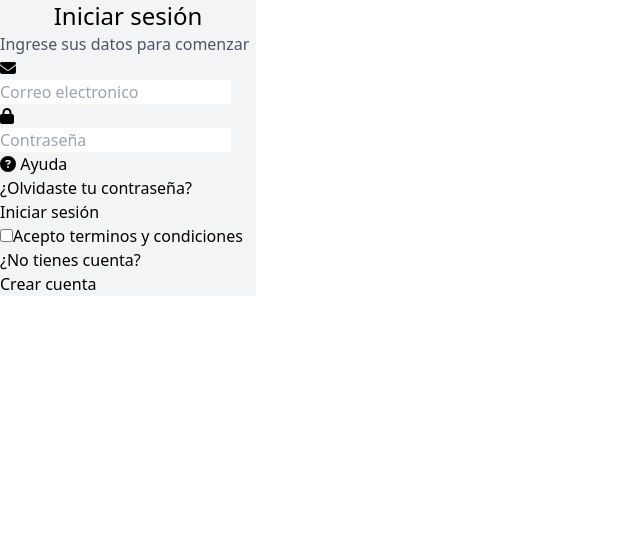
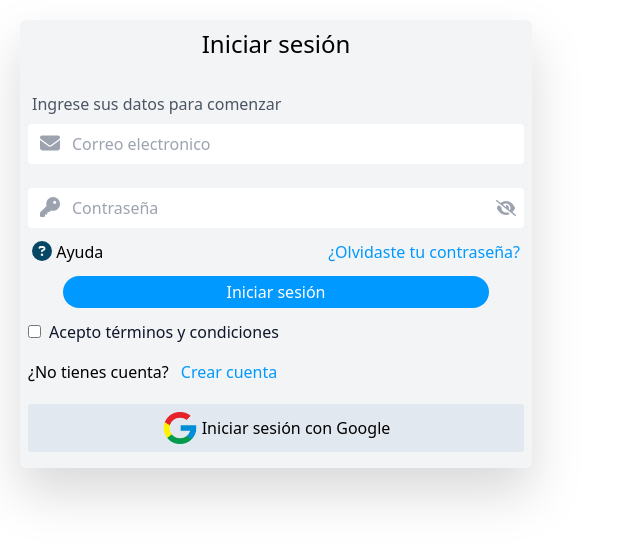
Before and after one commit to javierhol/FrontendStored, a React (Create React App) app: page /auth in a window 1280 px wide. Shown: the top 542 px of the page, without its empty margins (0-640 px from the left). Built offline with nearby package versions, Linux system fonts and the light colour scheme.

Commit message:
1) Creacion de login
- validar campos email y password
- mostrar y ocultar contraseña
- interface terminada
- boton de authenticacion con google

```diff
--- a/package.json
+++ b/package.json
@@ -14,9 +14,11 @@
     "@types/node": "^16.18.3",
     "@types/react": "^18.0.24",
     "@types/react-dom": "^18.0.8",
+    "animate.css": "^4.1.1",
     "formik": "^2.2.9",
     "react": "^18.2.0",
     "react-dom": "^18.2.0",
+    "react-icons": "^4.6.0",
     "react-router-dom": "^6.4.3",
     "react-scripts": "5.0.1",
     "typescript": "^4.8.4",
--- a/src/components/AuthUser.jsx
+++ b/src/components/AuthUser.jsx
@@ -1,95 +1,154 @@
-import React from 'react'
+import React, {useState} from 'react'
 import '../index.css';
 import { Formik, Field, Form, ErrorMessage } from "formik";
 import { FontAwesomeIcon } from "@fortawesome/react-fontawesome";
-import { faEnvelope,faLock,faCircleQuestion } from "@fortawesome/free-solid-svg-icons";
+import { faEnvelope, faKey, faCircleQuestion,faEye,faPhone, faEyeSlash } from "@fortawesome/free-solid-svg-icons";
+import { BiMusic } from "react-icons/bi";
 import * as Yup from "yup";
-import { Link} from "react-router-dom"
+import google from "../assets/img/google.png"
+import 'animate.css';
+import { Link } from "react-router-dom"
 export const AuthUser = () => {
-    let errores={}
+
+    const [typeInput, setTypeInput] = useState(true)
+
     return (
         <>
-   <div className="form_Login w-1/5 ">
-    <div className="login bg-gray-100 w-full ">
-        <h1 className='text-blanck text-2xl text-center font-sans font-medium'>Iniciar sesión</h1>
+            <div className="form_Login w-2/5 m-5 drop-shadow-2xl ">
+                <div className="login bg-gray-100 w-full rounded-md">
+                    <h1 className='text-black  block p-2  text-2xl text-center font-sans font-medium'>Iniciar sesión</h1>
 
                     <div className="descripcion">
-            <p className="title text-gray-600 text-base font-sans">
+                        <p className="title text-gray-600 text-base font-sans
+                        mt-6 mb-2
+                        mx-3">
                             Ingrese sus datos para comenzar
                         </p>
                     </div>
-
                     <Formik
-        initialValues={{ email: "", password: "",toggle: false,
-        checked: [], }}
-
+                        initialValues={{
+                            email: "", password: "", toggle: false,
+                            checked: [],
+                        }}
                         validationSchema={
                             Yup.object({
                                 email: Yup.string().email("El email no es valido").required("El campo no puede estar vacio"),
-                password: Yup.string().required("La contraseña no es valido")
+                                password: Yup.string().required("El campo no puede estar vacio").min(6,"Debe tener mas de 6 caracteres")
+                                ,
                             })
                         }
-        onSubmit={(values)=>{
+                        onSubmit={(values) => {
                             alert("Hola")
                         }}
                     >
-
                         <Form>
 
+                            <div className="Fiel-email bg-white flex items-center mx-2 my-1
+                           border-solid border-1 border-slate-300 rounded
+                             ">
+                                <div className="icons   py-2 px-2 text-gray-400">
+                                    <FontAwesomeIcon icon={faEnvelope}
 
-               <div className="Fiel-email">
-                <div className="icons">
-                    <FontAwesomeIcon icon={faEnvelope}/>
+                                    className="mx-1 text-xl"/>
+                                </div>
+                                <div className="email w-full">
+                                    <Field type="email" name="email"
+                                        placeholder="Correo electronico"
+                                        className="w-full block
+                                         outline-none " />
+                                </div>
+                            </div>
+                            <div className="error">
+                                <ErrorMessage component="p" className='mx-2 block text-red-600
+                                animate__animated animate__fadeInUp ' name='email' />
                             </div>
 
-                <div className="email">
-                <Field  type="email" name="email" placeholder="Correo electronico"/>
+                            <div className="Fiel-email bg-white flex items-center mx-2 mt-6
+                           border-solid border-1 border-slate-300 rounded">
+                                <div className="icons    py-2 px-2 text-gray-400">
+                                    <FontAwesomeIcon icon={faKey}
+
+                                    className="mx-1 text-xl"/>
                                 </div>
 
+                                <div className=" w-full">
+                                    <Field type={typeInput == true?"password":"text"} name="password" placeholder="Contraseña"
+                                    className="w-full block
+                                    outline-none"
+
+                                    />
+
                                 </div>
-                <div className="error">
-                <ErrorMessage component="p" className='text-red-600' name='email' />
-                </div>
-
-                <div className="Field-password">
-                    <div className="icons">
-                        <FontAwesomeIcon icon={faLock}/>
-                    </div>
-
-                <div className="password">
-                <Field type="password" name="password" placeholder="Contraseña"/>
+                                <div className="passEye
+                                 py-2 px-2 text-gray-400
+                                 cursor-pointer
+                                "
+                                name="eye"
+                                onClick={()=>{
+                                    setTypeInput(!typeInput)
+                                }}>
+                                    {typeInput == true ?<FontAwesomeIcon icon={faEyeSlash}
+                                    className="animate__animated animate__fadeInRight"/>:<FontAwesomeIcon icon={faEye}
+                                    className="animate__animated animate__fadeInRight"/>}
 
                                 </div>
                             </div>
 
                             <div className="error">
-                <ErrorMessage component="p" className='text-red-600' name='password'/>
+                                <ErrorMessage component="p" className='mx-2 block text-red-600
+                                animate__animated animate__fadeInUp' name='password' />
                             </div>
 
-                <div className="ayuda">
-                    <p>  <FontAwesomeIcon icon={faCircleQuestion}/> Ayuda</p>
-                    <Link to="/signup">
+                            <div className="flex justify-between m-3">
+                               <Link to="ayuda">
+                               <p>  <FontAwesomeIcon icon={faCircleQuestion}
+
+                                className="text-[#074766] text-xl"/> Ayuda</p>
+                               </Link>
+                                <Link to="/recoveryPassword"
+                                className='text-[#0099FF] hover:underline'>
                                     ¿Olvidaste tu contraseña?
                                 </Link>
                             </div>
 
-                <div className="button">
-                <button  type='submit'>Iniciar sesión</button>
+                            <div className="button w-full">
+                                <button type='submit'
+                                className='bg-[#0099FF] text-white rounded-full
+                                p-1 w-5/6 block mx-auto my-3 hover:opacity-[0.85] transition'
+                                >Iniciar sesión</button>
                             </div>
 
-                <div className="permisos">
-                <Field type="checkbox" name="toggle" />
-                <Link to="/privacy">
-                Acepto terminos y condiciones
+                            <div className="permisos  mx-2 mt-2">
+                                <Field type="checkbox" name="toggle"
+                                className="text-xl" />
+                                <Link to="/privacy"
+                                className='mx-2  text-slate-900 hover:underline overflow-hidden
+                                '>
+                                    Acepto términos y condiciones
+
                                 </Link>
                             </div>
 
-                <div className="ajuste-cuenta">
+                            <div className="ajuste-cuenta   flex justify-start mt-4 mx-2 mb-2
+                            ">
                                 <p>¿No tienes cuenta?</p>
                                 <Link to="/signup">
-                        <p>Crear cuenta</p>
+                                    <p className='text-[#0099FF] mb-3 ml-3'>Crear cuenta</p>
                                 </Link>
                             </div>
+                            <div className="countCuenda">
+                                <div className="authGoogle bg-slate-200
+                                p-2 m-2 flex items-center justify-center rounded">
+                                    <div className="count-g">
+                                    <img src={google}
+                                    className="w-9"/>
+                                    </div>
+                                    <div className="p ml-1">
+                                    Iniciar sesión con Google
+                                    </div>
+                                </div>
+                            </div>
+                            <div className="m-2 p-1"></div>
                         </Form>
                     </Formik>
                 </div>
```
Also changed, not shown: src/assets/img/google.png (added), 1 other file (tests, documents, lock files or other folders). Lines whose indentation alone changed are shown as unchanged.
